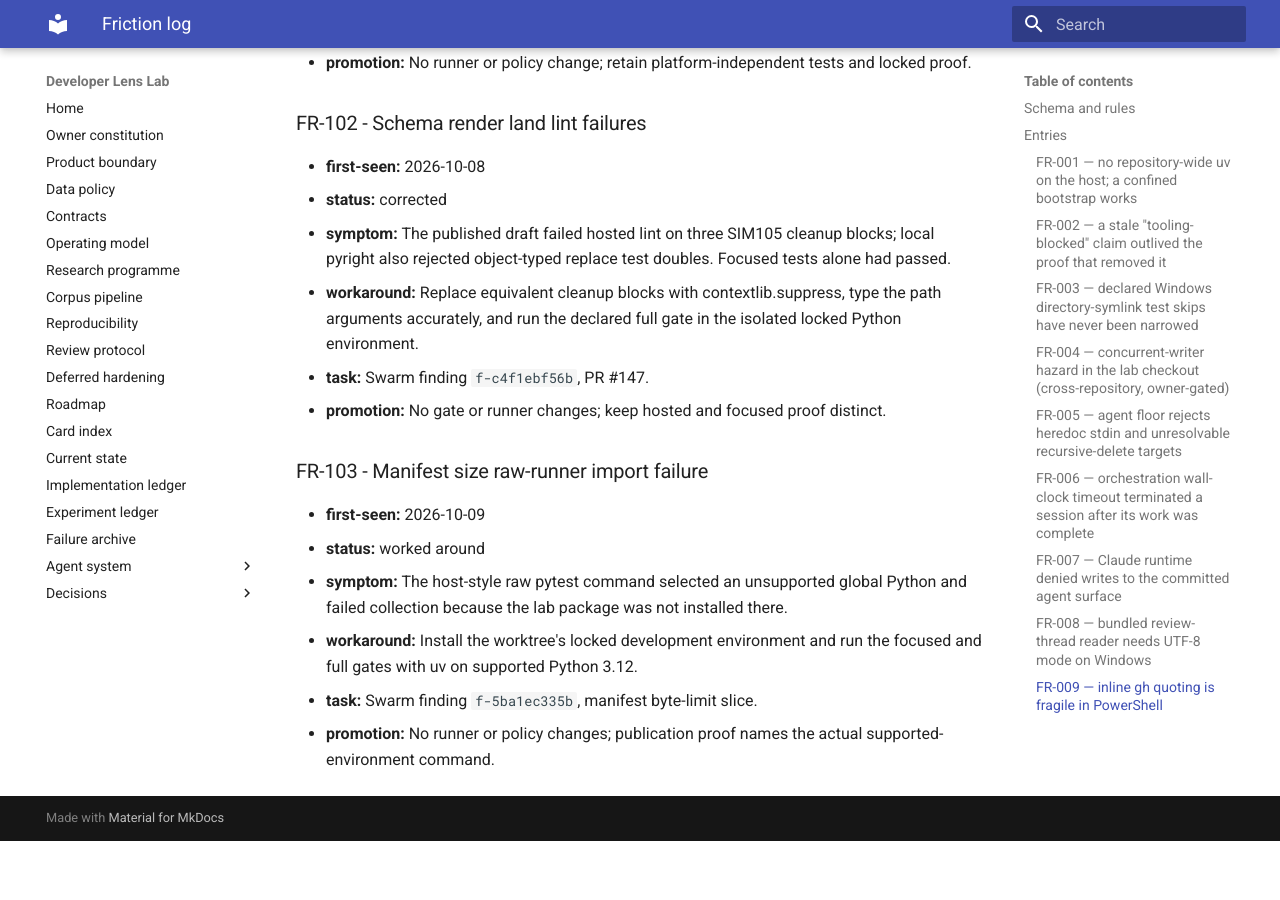
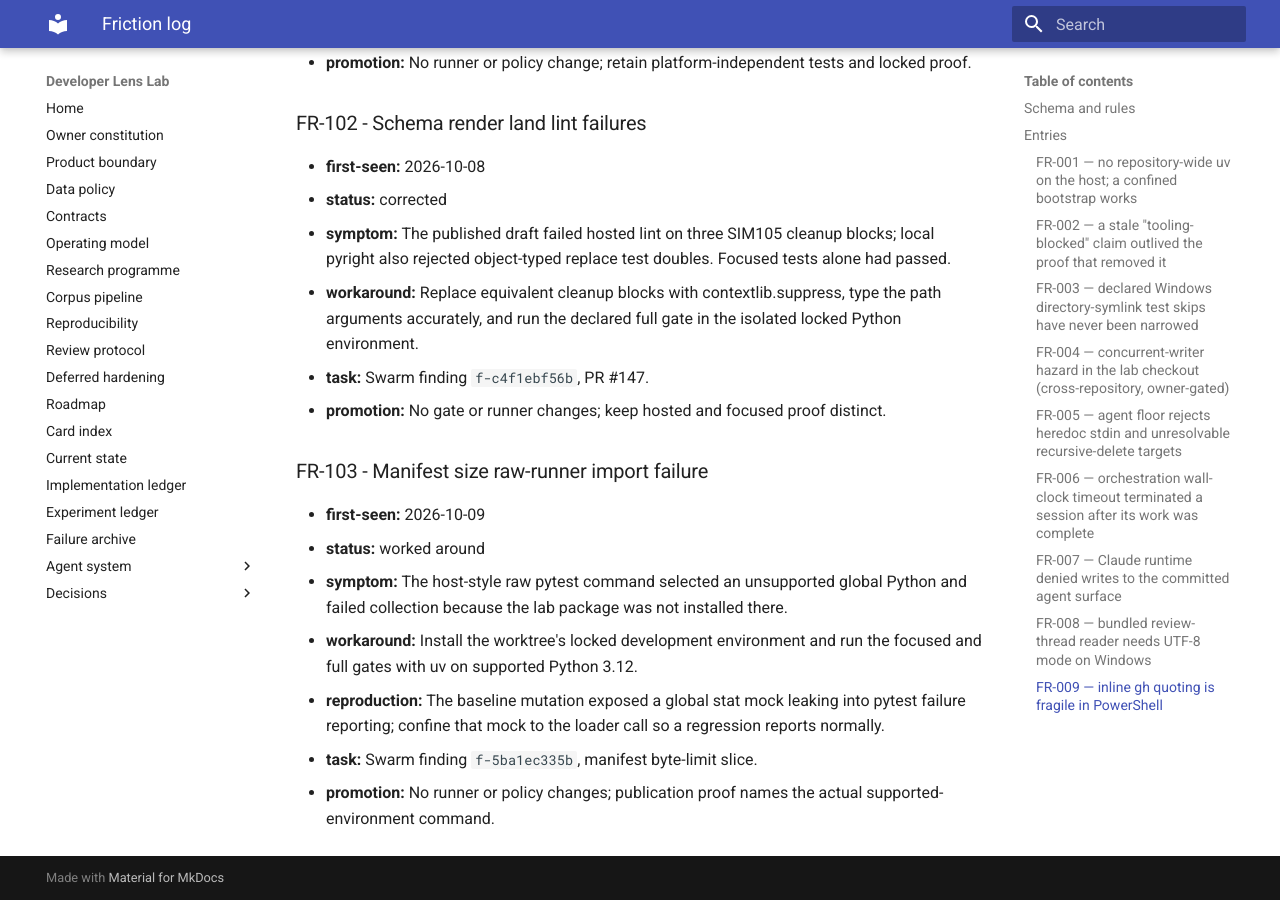
Before and after one commit to Chris0Jeky/developer-lens-lab, an MkDocs documentation site: the page built from docs/agent-system/FRICTION_LOG.md, in a window 1280 px wide and 900 px high, scrolled down 82091 px. Built offline with MkDocs 1.6.1 and Material for MkDocs 9.7.7, drawn with Linux system fonts in a browser that asks for light colours; before the commit the page ends 82932 px from its top, so only the background shows below that.

```diff
--- a/docs/agent-system/FRICTION_LOG.md
+++ b/docs/agent-system/FRICTION_LOG.md
@@ -2878,5 +2878,6 @@ retry, content inspection, or deletion was attempted.
 - **status:** worked around
 - **symptom:** The host-style raw pytest command selected an unsupported global Python and failed collection because the lab package was not installed there.
 - **workaround:** Install the worktree's locked development environment and run the focused and full gates with uv on supported Python 3.12.
+- **reproduction:** The baseline mutation exposed a global stat mock leaking into pytest failure reporting; confine that mock to the loader call so a regression reports normally.
 - **task:** Swarm finding `f-5ba1ec335b`, manifest byte-limit slice.
 - **promotion:** No runner or policy changes; publication proof names the actual supported-environment command.
```
Also changed, not shown: 1 other file.
